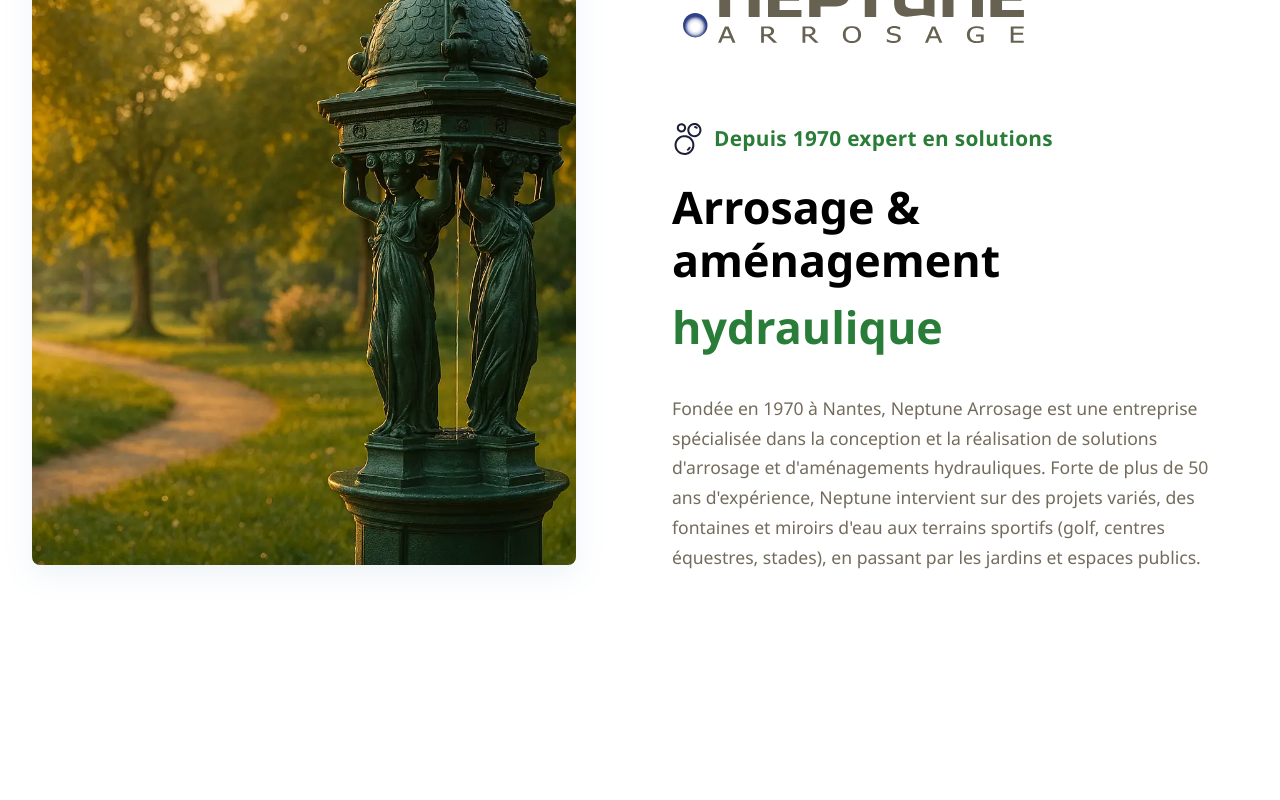
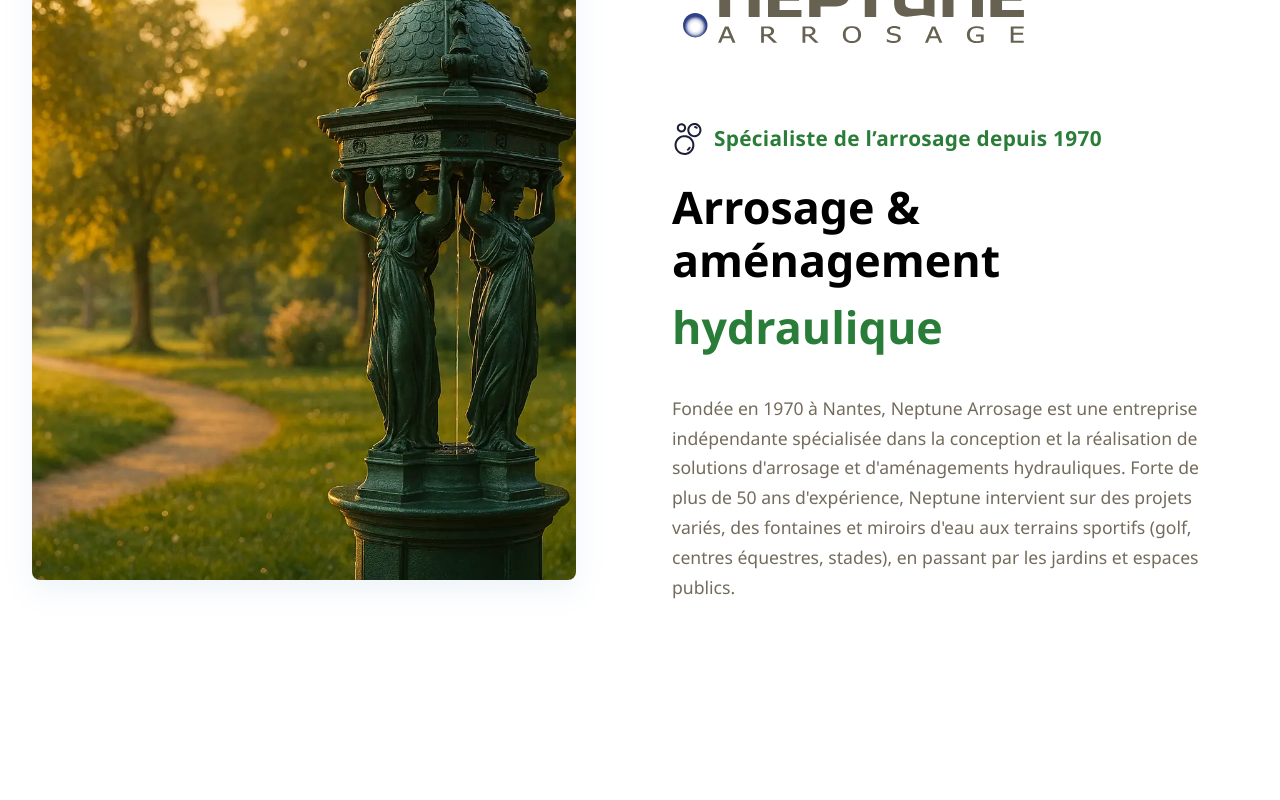
Before and after one commit to Jordan-celton/Neptune-Arrosage, a React (Vite) app in the folder mon-projet/: page /neptune in a window 1280 px wide. Shown: the part 780-1580 px from the top of the page. Built offline with nearby package versions, Linux system fonts and the light colour scheme.

Commit message:
feat: Mise à jour des textes dans le pied de page et la section Hero pour plus de clarté et de précision

```diff
--- a/mon-projet/src/components/Footer.jsx
+++ b/mon-projet/src/components/Footer.jsx
@@ -78,7 +78,9 @@ const Footer = () => {
               <Link to="/services#contrats">Contrats d'entretien</Link>
             </li>
             <li>
-              <Link to="/services#recuperation">Récupération des eaux</Link>
+              <Link to="/services#recuperation">
+                Récupération des eaux pluviales
+              </Link>
             </li>
           </ul>
         </div>
--- a/mon-projet/src/components/NeptunePage/HeroNeptune.jsx
+++ b/mon-projet/src/components/NeptunePage/HeroNeptune.jsx
@@ -39,7 +39,7 @@ const HeroNeptune = () => {
               aria-hidden="true"
             />
             <h1 id="hero-neptune-title" className="heroNeptune-tagline">
-              Depuis 1970 expert en solutions
+              Spécialiste de l’arrosage depuis 1970
             </h1>
           </div>
 
@@ -50,11 +50,12 @@ const HeroNeptune = () => {
           <div className="heroNeptune-description">
             <p>
               Fondée en 1970 à Nantes, Neptune Arrosage est une entreprise
-              spécialisée dans la conception et la réalisation de solutions
-              d'arrosage et d'aménagements hydrauliques. Forte de plus de 50 ans
-              d'expérience, Neptune intervient sur des projets variés, des
-              fontaines et miroirs d'eau aux terrains sportifs (golf, centres
-              équestres, stades), en passant par les jardins et espaces publics.
+              indépendante spécialisée dans la conception et la réalisation de
+              solutions d'arrosage et d'aménagements hydrauliques. Forte de plus
+              de 50 ans d'expérience, Neptune intervient sur des projets variés,
+              des fontaines et miroirs d'eau aux terrains sportifs (golf,
+              centres équestres, stades), en passant par les jardins et espaces
+              publics.
             </p>
           </div>
         </div>
```
